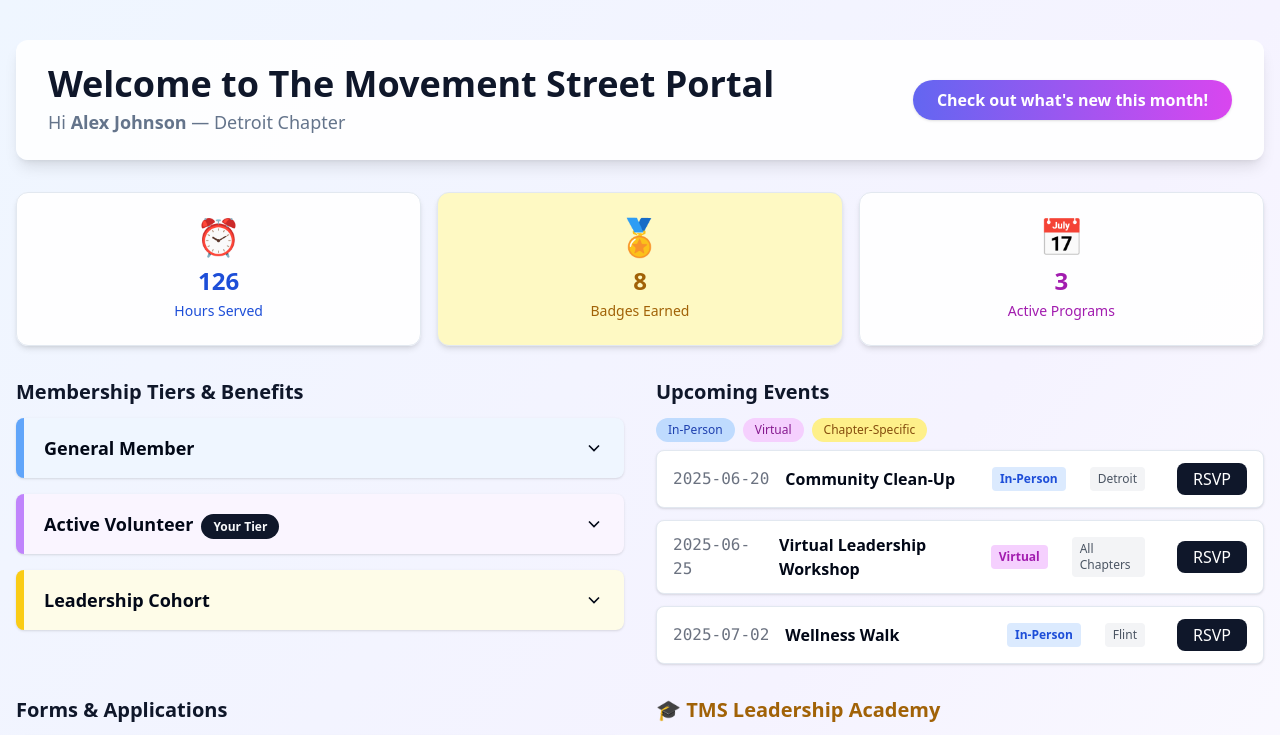
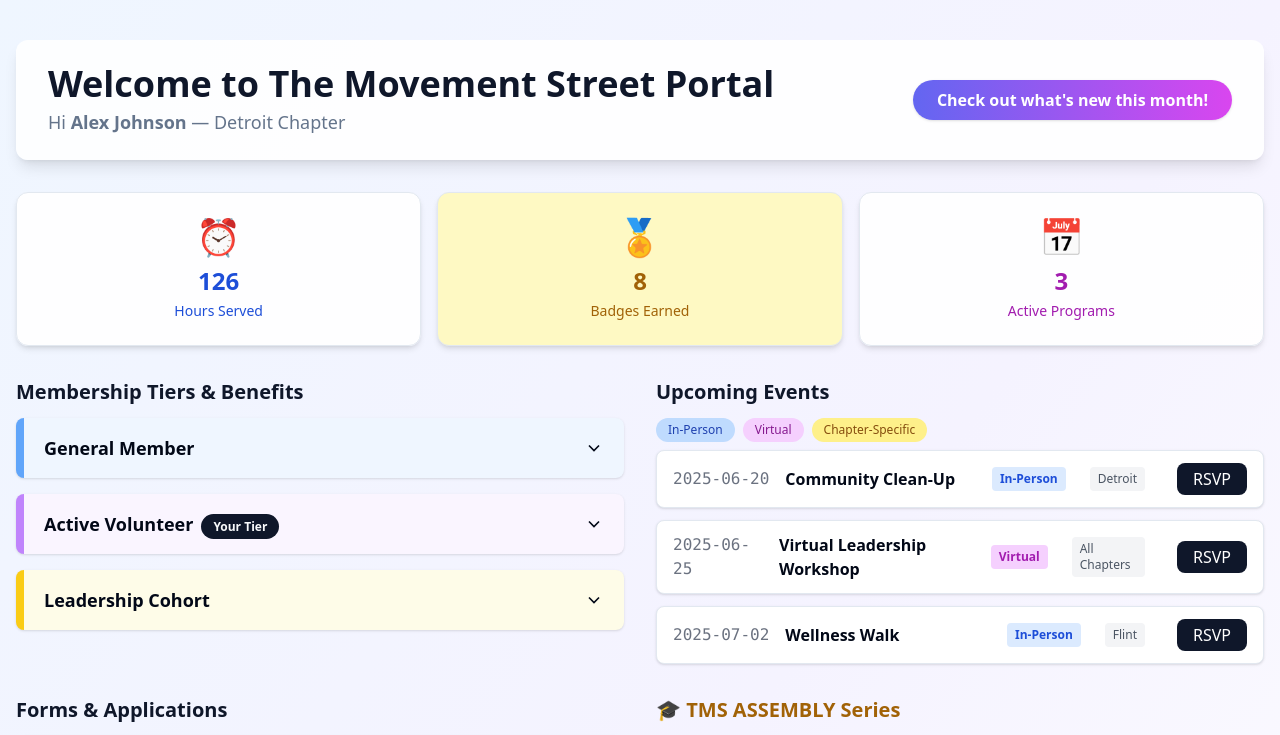
Before and after one commit to isshumongoo/the-movement-hub, a React (Vite) app: page / in a window 1280 px wide. Shown: the top 735 px of the page. Built offline with nearby package versions, Linux system fonts and the light colour scheme.

Commit message:
Rename Leadership Academy to ASSEMBLY Series
Rename all instances of "Leadership Academy" to "ASSEMBLY Series".

```diff
--- a/src/components/LeadershipAcademy.tsx
+++ b/src/components/LeadershipAcademy.tsx
@@ -9,7 +9,7 @@ const modules = [
 const LeadershipAcademy = () => (
   <section>
     <h2 className="text-xl font-semibold mb-3 text-yellow-700 flex items-center gap-2">
-      🎓 TMS Leadership Academy
+      🎓 TMS ASSEMBLY Series
     </h2>
     <div className="bg-white border rounded-xl shadow-md p-4 mb-3">
       <div className="text-sm text-muted-foreground mb-2">
```
